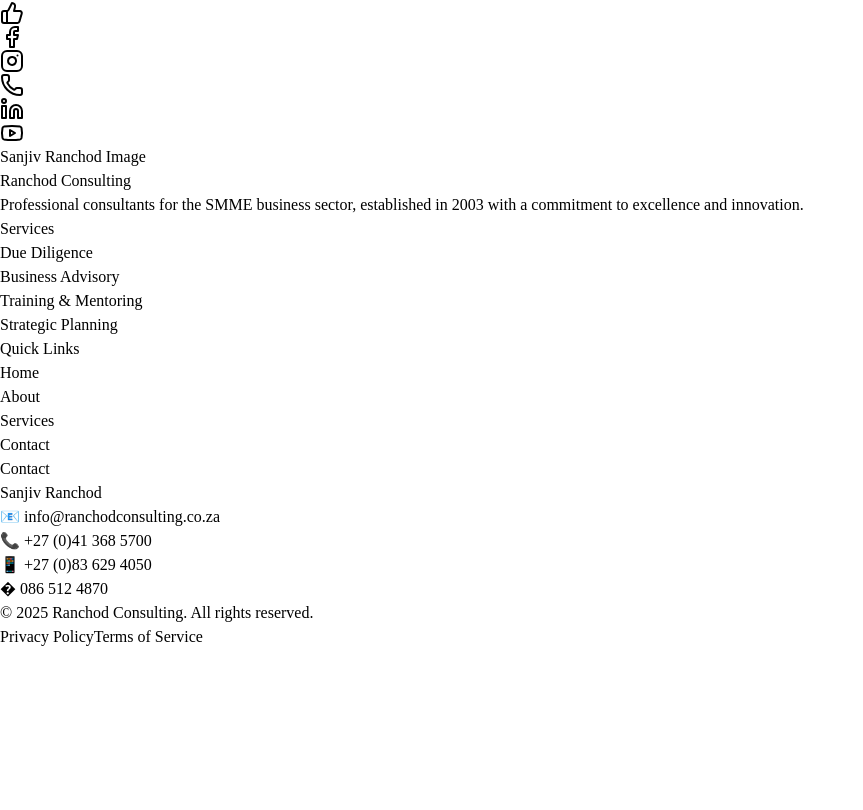
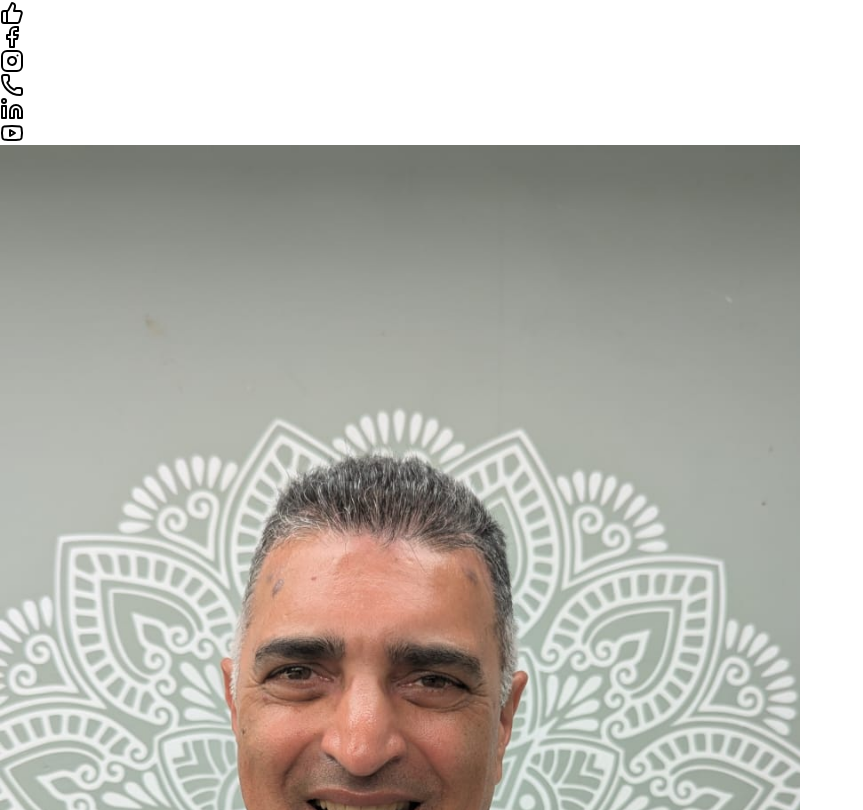
Before and after one commit to PhilaniNcube/ranchod-consulting, a Next.js app in the folder apps/web/: page /contact in a window 1280 px wide. Shown: the part 510-1320 px from the top of the page, without its empty margins (0-863 px from the left). Before the commit the page ends 1159 px from the top, so only its background shows below. Built offline with nearby package versions, Linux system fonts and the light colour scheme.

Commit message:
Refactor ContactPage component for improved readability and structure

```diff
--- a/apps/web/app/contact/page.tsx
+++ b/apps/web/app/contact/page.tsx
@@ -2,7 +2,14 @@ import { Input } from "@workspace/ui/components/input";
 import { Textarea } from "@workspace/ui/components/textarea";
 import { Label } from "@workspace/ui/components/label";
 import { Button } from "@workspace/ui/components/button";
-import { Facebook, Instagram, Linkedin, Youtube, ThumbsUp, Phone } from "lucide-react";
+import {
+  Facebook,
+  Instagram,
+  Linkedin,
+  Youtube,
+  ThumbsUp,
+  Phone,
+} from "lucide-react";
 import Image from "next/image";
 
 export default function ContactPage() {
@@ -26,13 +33,15 @@ export default function ContactPage() {
           <div className="grid grid-cols-1 lg:grid-cols-2 gap-16">
             {/* Left Column - Text */}
             <div className="space-y-6">
-              <h2 className="text-5xl font-bold text-[#1e3a8a]">Get in Touch</h2>
+              <h2 className="text-5xl font-bold text-[#1e3a8a]">
+                Get in Touch
+              </h2>
               <h3 className="text-xl font-semibold text-[#1e3a8a]">
                 I'd like to hear from you!
               </h3>
               <p className="text-gray-600 text-lg leading-relaxed max-w-md">
-                If you have any inquiries, want more information, or just want to
-                say hi, please use the contact form!
+                If you have any inquiries, want more information, or just want
+                to say hi, please use the contact form!
               </p>
             </div>
 
@@ -40,23 +49,38 @@ export default function ContactPage() {
             <div className="space-y-6">
               <div className="grid grid-cols-2 gap-4">
                 <div className="space-y-2">
-                  <Label htmlFor="firstName" className="text-gray-600">First Name</Label>
+                  <Label htmlFor="firstName" className="text-gray-600">
+                    First Name
+                  </Label>
                   <Input id="firstName" className="bg-white border-gray-400" />
                 </div>
                 <div className="space-y-2">
-                  <Label htmlFor="lastName" className="text-gray-600">Last Name</Label>
+                  <Label htmlFor="lastName" className="text-gray-600">
+                    Last Name
+                  </Label>
                   <Input id="lastName" className="bg-white border-gray-400" />
                 </div>
               </div>
 
               <div className="space-y-2">
-                <Label htmlFor="email" className="text-gray-600">Email</Label>
-                <Input id="email" type="email" className="bg-white border-gray-400" />
+                <Label htmlFor="email" className="text-gray-600">
+                  Email
+                </Label>
+                <Input
+                  id="email"
+                  type="email"
+                  className="bg-white border-gray-400"
+                />
               </div>
 
               <div className="space-y-2">
-                <Label htmlFor="message" className="text-gray-600">Message</Label>
-                <Textarea id="message" className="min-h-[150px] bg-white border-gray-400" />
+                <Label htmlFor="message" className="text-gray-600">
+                  Message
+                </Label>
+                <Textarea
+                  id="message"
+                  className="min-h-[150px] bg-white border-gray-400"
+                />
               </div>
             </div>
           </div>
@@ -69,7 +93,8 @@ export default function ContactPage() {
             {/* Contact Details */}
             <div className="space-y-6">
               <p className="text-xl text-gray-700">
-                Or contact me: <span className="font-bold text-[#1e3a8a]">Sanjiv Ranchod</span>
+                Or contact me:{" "}
+                <span className="font-bold text-[#1e3a8a]">Sanjiv Ranchod</span>
               </p>
 
               <div className="space-y-4 text-gray-700">
@@ -102,16 +127,15 @@ export default function ContactPage() {
             <div className="flex justify-center lg:justify-end">
               <div className="relative w-64 h-64 overflow-hidden rounded-xl bg-gray-200">
                 {/* Placeholder for Sanjiv's image */}
-                <div className="absolute inset-0 flex items-center justify-center text-gray-400">
-                  <span className="text-sm">Sanjiv Ranchod Image</span>
-                </div>
+
                 {/* Uncomment and update src when image is available */}
-                {/* <Image
-                  src="/images/sanjiv.jpg"
-                  alt="Sanjiv Ranchod"
-                  fill
-                  className="object-cover"
-                /> */}
+                <Image
+                  src="/images/company-logos/ranchod.jpg"
+                  alt="Company Foundation"
+                  width={800}
+                  height={500}
+                  className="w-full aspect-square object-cover rounded-lg shadow-md"
+                />
               </div>
             </div>
           </div>
```
